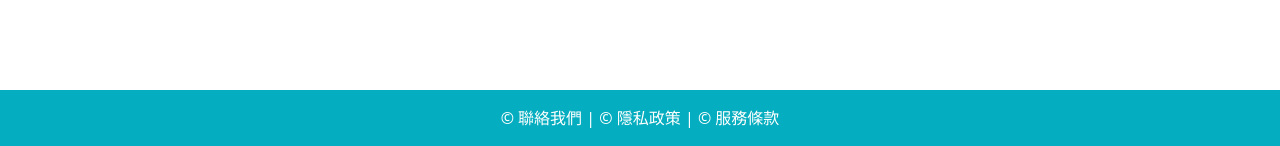
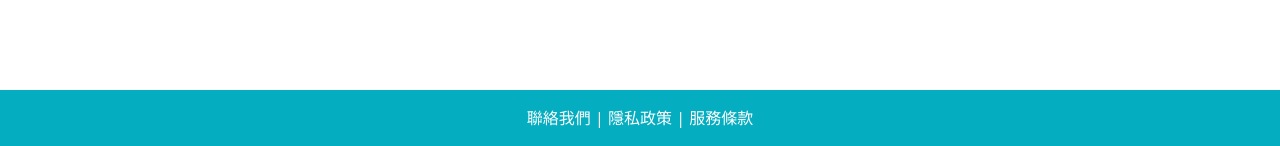
Before and after one commit to sabina726/17th-TechEcho, a Django app: page / in a window 1280 px wide. Shown: the part 654-800 px from the top of the page. Run offline with Django 5.2, Linux system fonts and the light colour scheme; style sheets or scripts are compiled from the project's sources.

Commit message:
style: remove some unnecessary setting in base.html, setting.py, core/urls.py

```diff
--- a/core/settings.py
+++ b/core/settings.py
@@ -132,7 +132,6 @@ USE_TZ = True
 # Static files (CSS, JavaScript, Images)
 # https://docs.djangoproject.com/en/5.1/howto/static-files/
 
-STATIC_ROOT = os.path.join(BASE_DIR, "staticfiles")
 STATIC_URL = "static/"
 STATICFILES_DIRS = [
     BASE_DIR / "static",
--- a/core/urls.py
+++ b/core/urls.py
@@ -15,7 +15,6 @@ Including another URLconf
     2. Add a URL to urlpatterns:  path('blog/', include('blog.urls'))
 """
 
-from django.conf import settings
 from django.contrib import admin
 from django.urls import include, path
 
--- a/templates/layouts/base.html
+++ b/templates/layouts/base.html
@@ -53,9 +53,9 @@
 
     <footer class="fixed bottom-0 left-0 w-full p-4 text-center text-white bg-blue-1">
         <p>
-            <a href="#" class="transition duration-300 ease-in-out hover:text-green-3">&copy; 聯絡我們</a> |
-            <a href="#" class="transition duration-300 ease-in-out hover:text-green-3">&copy; 隱私政策</a> |
-            <a href="#" class="transition duration-300 ease-in-out hover:text-green-3">&copy; 服務條款</a>
+            <a href="#" class="transition duration-300 ease-in-out hover:text-green-3">聯絡我們</a> |
+            <a href="#" class="transition duration-300 ease-in-out hover:text-green-3">隱私政策</a> |
+            <a href="#" class="transition duration-300 ease-in-out hover:text-green-3">服務條款</a>
         </p>
     </footer>
 </body>
```
